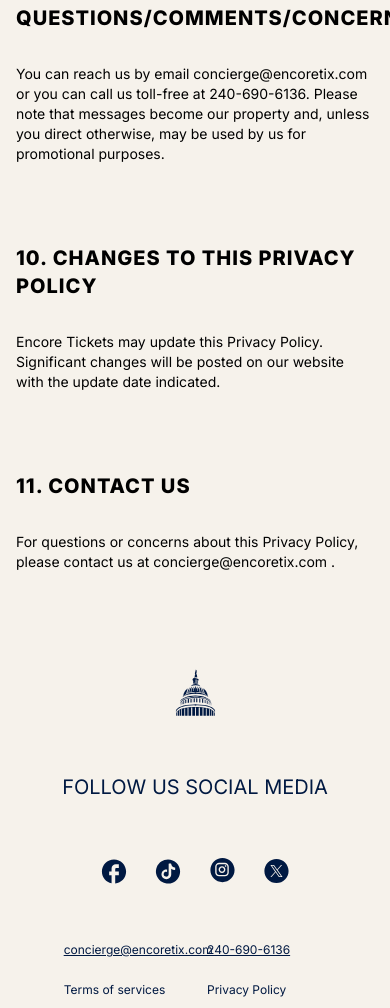
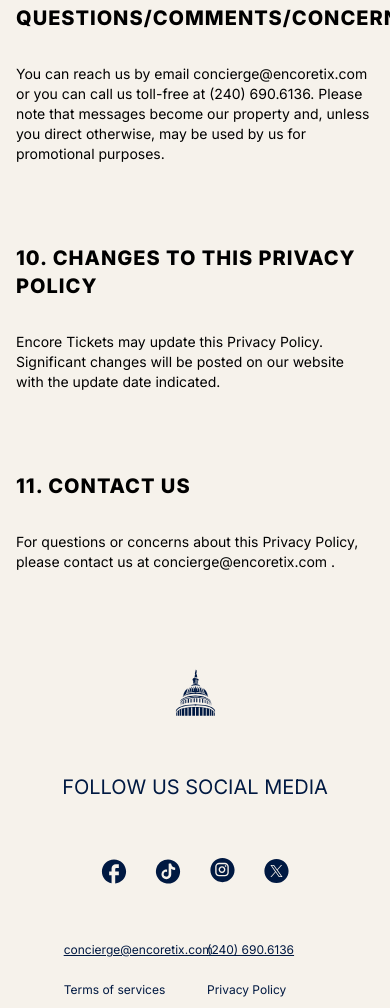
Before and after one commit to acompanythatsellseverything/encore-tickets, a Next.js app: page /privacy-policy in a window 390 px wide. Shown: the part 4900-5908 px from the top of the page. Built offline with nearby package versions, Linux system fonts and the light colour scheme.

Commit message:
fix: phone number style

```diff
--- a/src/app/about/components/Contact.tsx
+++ b/src/app/about/components/Contact.tsx
@@ -35,7 +35,7 @@
                                 </Link>
                             </nav>
                             <Link href={'tel:2406906136'} className='underline font-bold text-secondary'>
-                                240-690-6136
+                                (240) 690.6136
                             </Link>
                         </div>
                         <Text className='uppercase mt-20'>email</Text>
--- a/src/app/components/FormBook.tsx
+++ b/src/app/components/FormBook.tsx
@@ -24,7 +24,7 @@
 				<div className='mt-12 md:mt-0'>
 					<Text className='uppercase text-sm'>by phone</Text>
 					<Text className='font-bold underline mt-6 text-xl md:text-2xl'>
-						240-690-6136
+					(240) 690.6136
 					</Text>
 					<Image
 						src={'/img/main/qr-code.png'}
--- a/src/app/privacy-policy/page.tsx
+++ b/src/app/privacy-policy/page.tsx
@@ -114,7 +114,7 @@
 				If any of your personal information changes, or if you no longer require
 				our services, you can correct or update what is in the system by
 				e-mailing our customer support at concierge@encoretix.com, or calling us
-				at 240-690-6136
+				at (240) 690.6136
 				<br />
 				<br />
 				Please note that that for legal obligations, we retain all personal
@@ -218,7 +218,7 @@
 	},
 	{
 		title: 'Questions/Comments/Concerns/Feedback:',
-		txt: `You can reach us by email concierge@encoretix.com  or you can call us toll-free at 240-690-6136. Please note that messages become our property and, unless you direct otherwise, may be used by us for promotional purposes.`,
+		txt: `You can reach us by email concierge@encoretix.com  or you can call us toll-free at (240) 690.6136. Please note that messages become our property and, unless you direct otherwise, may be used by us for promotional purposes.`,
 	},
 	{
 		title: 'Changes to This Privacy Policy',
--- a/src/app/sell-tickets/components/SellTicketTitle.tsx
+++ b/src/app/sell-tickets/components/SellTicketTitle.tsx
@@ -19,7 +19,7 @@
 			</Text>
 			<Text className='text-sm md:text-center'>BY PHONE</Text>
 			<Subtitle className='underline text-start md:text-center'>
-				240-690-6136
+			(240) 690.6136
 			</Subtitle>
 		</div>
 	);
--- a/src/app/terms-of-service/page.tsx
+++ b/src/app/terms-of-service/page.tsx
@@ -613,7 +613,7 @@
 				<br />
 				<br />
 				If USER feels that PROVIDER is not abiding by this Privacy Policy, USER
-				should contact SITE immediately via telephone at 240-690-6136 or via
+				should contact SITE immediately via telephone at (240) 690.6136 or via
 				email at concierge@encoretix.com
 			</span>
 		),
--- a/src/components/Footer.tsx
+++ b/src/components/Footer.tsx
@@ -29,7 +29,7 @@
                         concierge@encoretix.com
                         </Link>
                         <Link href={'tel:2406906136'} className='underline w-1/3 md:w-auto'>
-                            240-690-6136
+                        (240) 690.6136
                         </Link>
                         <Link href={'/terms-of-service'} className='w-1/3 md:w-auto'>
                             Terms of services
--- a/src/components/Header.tsx
+++ b/src/components/Header.tsx
@@ -142,7 +142,7 @@
                                         concierge@encoretix.com
                                     </Link>
                                     <Link onClick={toggleModal} href={'tel:2406906136'} className='underline'>
-                                        240-690-6136
+                                    (240) 690.6136
                                     </Link>
                                 </div>
                                 <div className='flex flex-col gap-9 text-xs'>
--- a/src/components/SuccessModal.tsx
+++ b/src/components/SuccessModal.tsx
@@ -54,7 +54,7 @@
                 </div>
                 <div className='flex justify-center mt-10 gap-5'>
                     <Link href={'tel:2406906136'} className='underline font-bold text-secondary'>
-                        240-690-6136
+                    (240) 690.6136
                     </Link>
                     <nav className='flex gap-5 w-fit text-secondary'>
                         <Link href={'#'}>
```
